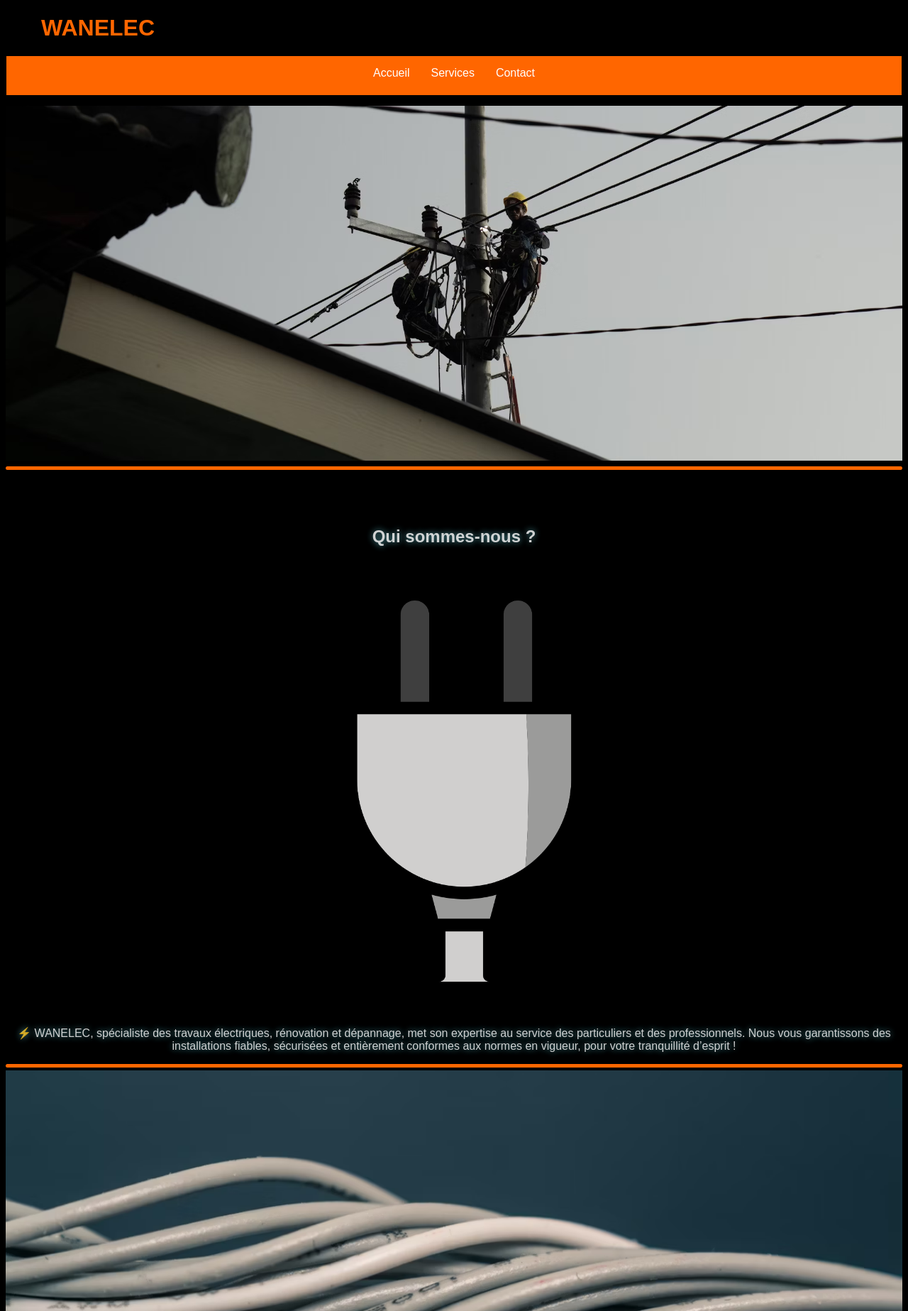
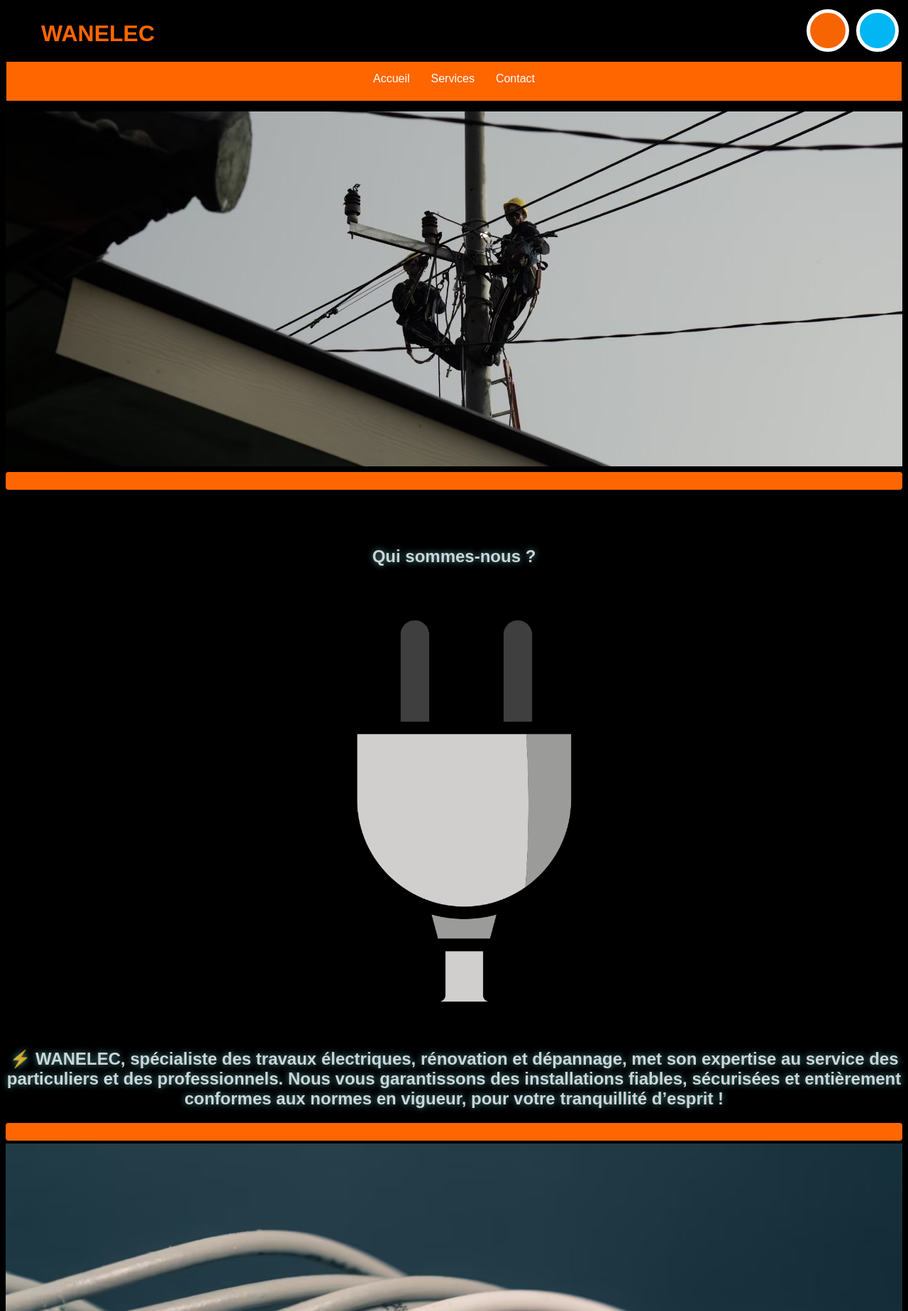
Before and after one commit to nourelislm93700/ELEKWAN, a PHP site: page / in a window 1280 px wide. Shown: the top 1847 px of the page at 71% size. Run offline with PHP 8.4, Linux system fonts and the light colour scheme.

Commit message:
color changing option

```diff
--- a/assets/css/index.css
+++ b/assets/css/index.css
@@ -98,7 +98,7 @@ nav ul li a:hover {
 
 .line {
     width: 100%;
-    height: 5px;
+    height: 25px;
     background-color : #ff6600;
     border-radius: 4px;
     margin-top: 4px;
@@ -122,3 +122,47 @@ footer {
   50% { opacity: 0.8; text-shadow: 0 0 10px #ff6600; }
   100% { opacity: 1; text-shadow: 0 0 10px #00bfff; }
 }
+
+footer a {
+    text-decoration: none;
+    color: white;
+    transition: 0.8s;
+    display: block;
+    width: 100%;
+}
+
+footer a:hover {
+    color: #000000;
+}
+#head_items
+{
+    display: flex;
+    justify-content: space-between;
+}
+#colo
+{
+    display: flex;
+    justify-content: space-between;
+}
+#colo_1
+{
+    width : 50px;
+    height: 50px;
+    border-radius: 150px;
+    border : white solid 5px;
+    margin : 5px;
+    background-color: #f76503;
+}
+#colo_2
+{
+    background-color: #01b6f2;
+    width : 50px;
+    height: 50px;
+    border-radius: 150px;
+    border : white solid 5px;
+    margin : 5px;
+}
+div , nav
+{
+    transition : 1s;
+}
--- a/assets/js/index.js
+++ b/assets/js/index.js
@@ -74,3 +74,45 @@ function showText_10(el) {
     const message = "Nous croyons en une relation client basée sur la confiance. Les devis sont clairs, sans surprise, et expliqués en détail. Nous vous guidons vers les solutions les plus adaptées à vos besoins réels. Pas de vente forcée, pas de jargon technique inutile. Juste des conseils honnêtes, pour vous aider à faire les bons choix.";
     createToggleText(el, message);
 }
+
+ function switchToBleu() {
+
+      // Change toutes les couleurs orange vers bleu
+      const allElements = document.querySelectorAll('*');
+
+      allElements.forEach(el => {
+        const color = window.getComputedStyle(el).color;
+
+        if (color === 'rgb(255, 102, 0)') {
+          el.style.color = '#00bfff';
+        }
+
+        const bg = window.getComputedStyle(el).backgroundColor;
+        if (bg === 'rgb(255, 102, 0)') {
+          el.style.backgroundColor = '#00bfff';
+        }
+
+        // Basculer les classes de hover
+        if (el.classList.contains('hover-orange')) {
+          el.classList.remove('hover-orange');
+          el.classList.add('hover-blue');
+        }
+      });
+    }
+
+ function switchToOrange() {
+
+      const allElements = document.querySelectorAll('*');
+      allElements.forEach(el => {
+        const color = window.getComputedStyle(el).color;
+        if (color === 'rgb(0, 191, 255)') el.style.color = '#ff6600';
+
+        const bg = window.getComputedStyle(el).backgroundColor;
+        if (bg === 'rgb(0, 191, 255)') el.style.backgroundColor = '#ff6600';
+
+        if (el.classList.contains('hover-blue')) {
+          el.classList.remove('hover-blue');
+          el.classList.add('hover-orange');
+        }
+      });
+    }
--- a/index.html
+++ b/index.html
@@ -2,6 +2,10 @@
 <html lang="fr">
 <head>
     <meta charset="UTF-8">
+    <meta name="author" content="Nour ELHADJ-M">
+    <meta name="keywords" content="travaux électriques, rénovation électrique, électricien professionnel, électricien particulier, normes électriques, dépannage électrique, domotique, installation électrique, mise aux normes, électricité bâtiment">
+    <meta name="description" content="WANELEC est spécialiste des travaux électriques, de la rénovation et du dépannage. Nous intervenons pour les particuliers et les professionnels, avec des installations fiables, conformes aux normes et réalisées dans les règles de l’art.">
+
     <meta name="viewport" content="width=device-width, initial-scale=1.0">
     <title>Accueil - WANELEC</title>
     <link rel="stylesheet" href="assets/css/index.css" type="text/css">
@@ -10,8 +14,13 @@
 <body>
     <!-- navigation -->
     <header>
+        <div id="head_items">
         <h1 id="title">WANELEC</h1>
-
+        <div id="colo" >
+        <div id="colo_1" onclick="switchToOrange();"></div>
+        <div id="colo_2" onclick="switchToBleu();"></div>
+        </div>
+        </div>
         <nav>
             <ul>
                 <li><a href="index.html">Accueil</a></li>
@@ -29,9 +38,9 @@
 
         <h2 class="electric-text">Qui sommes-nous ?</h2>
         <img id="pic3" alt="img_3" src="assets/img/logo.png" >
-         <p class="electric-text">
+         <h2 style="margin-bottom: 20px;" class="electric-text">
     ⚡ WANELEC, spécialiste des travaux électriques, rénovation et dépannage, met son expertise au service des particuliers et des professionnels. Nous vous garantissons des installations fiables, sécurisées et entièrement conformes aux normes en vigueur, pour votre tranquillité d’esprit !
-         </p>
+         </h2>
     <div class="line"></div>
 
         <img id="pic2" alt="img_2" src="assets/img/img_5.png">
@@ -53,7 +62,7 @@
     </div>
 
     <footer>
-        <p>&copy; 2025 - Tous droits réservés - WANELEC</p>
+       <p> <a href="rgpd.html">&copy; 2025 - Tous droits réservés - WANELEC </a></p>
     </footer>
 
     <script src="assets/js/index.js"></script>
```
Also changed, not shown: rgpd.html (+39 -0 lines), services.html (+39 -0 lines).
